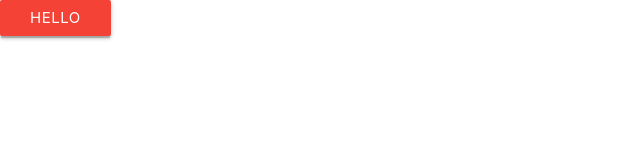
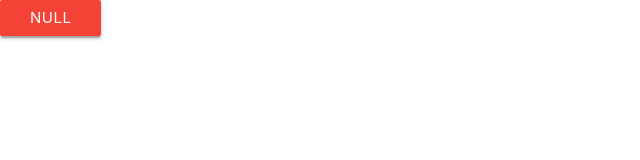
Before and after one commit to AUMTeam/aum-frontend, a React (Create React App) app: page / in a window 1280 px wide. Shown: the top 160 px of the page, without its empty margins (0-640 px from the left). Built offline with nearby package versions, Linux system fonts and the light colour scheme.

Commit message:
Added saga.

```diff
--- a/package.json
+++ b/package.json
@@ -8,7 +8,8 @@
     "react-materialize": "^2.4.6",
     "react-redux": "^5.0.7",
     "react-scripts": "2.0.3",
-    "redux": "^4.0.0"
+    "redux": "^4.0.0",
+    "redux-saga": "^0.16.0"
   },
   "scripts": {
     "start": "react-scripts start",
--- a/src/App.jsx
+++ b/src/App.jsx
@@ -8,19 +8,22 @@ import './App.css';
 class App extends Component {
   constructor(props) {
     super(props);
+    this.state = {
+      accessToken: 'NULL'
+    };
 
     this.onButtonClicked = this.onButtonClicked.bind(this);
   }
 
   componentWillReceiveProps(nextProps) {
-    console.log('RECEIVED ACCESS TOKEN');
+    this.setState({ accessToken: nextProps.accessToken });
   }
 
   render() {
     return (
       <div>
         <Button className="red" onClick={this.onButtonClicked}>
-          Hello
+          {this.state.accessToken}
         </Button>
       </div>
     );
```
